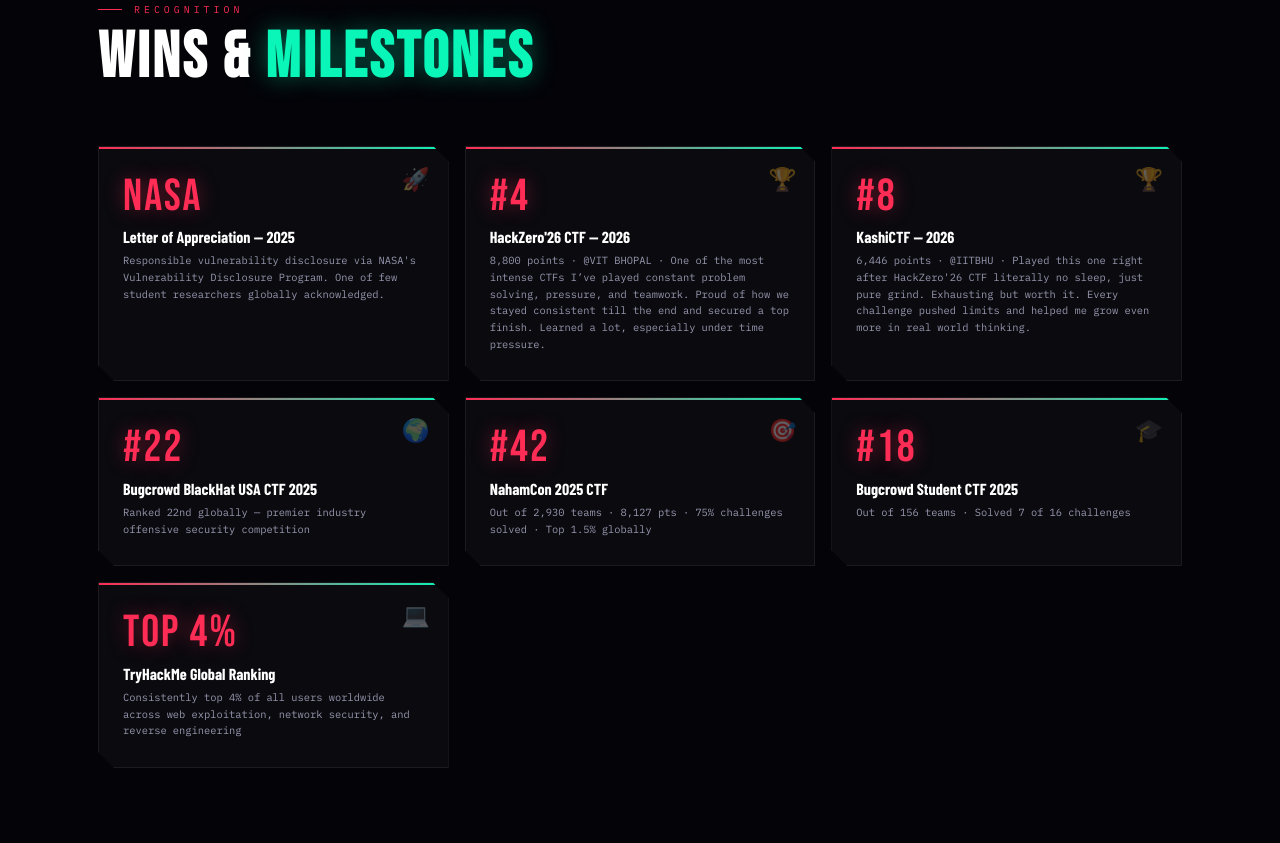
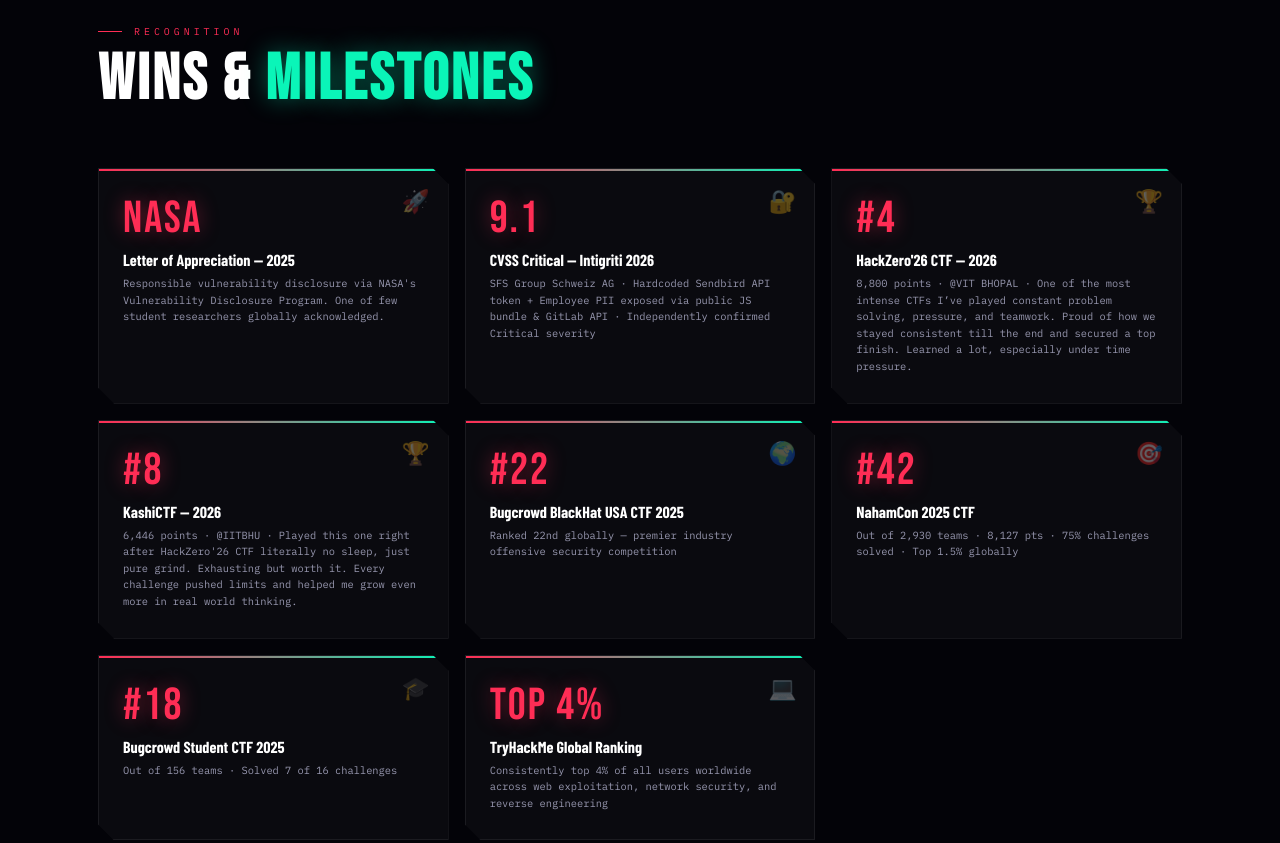
Before and after one commit to 1cYinfinity/Portfolio, a plain HTML site: page index.html in a window 1280 px wide. Shown: the part 3143-3986 px from the top of the page. Drawn offline with nearby package versions, Linux system fonts and the light colour scheme; a web font is replaced by a local one.

Commit message:
Update index.html

```diff
--- a/index.html
+++ b/index.html
@@ -714,7 +714,7 @@
         <span class="exp-period">Nov 2022 – Present</span>
       </div>
       <ul class="exp-pts">
-        <li>Identified and responsibly disclosed critical vulnerabilities — XSS, SQL Injection, authentication bypass, and IDOR — across multiple production platforms</li>
+        <li>Identified and responsibly disclosed critical vulnerabilities — XSS, SQL Injection, authentication bypass, IDOR, and <strong style="color:#fff">hardcoded credentials with employee PII exposure (CVSS 9.1 Critical)</strong> — across multiple production platforms on Bugcrowd, HackerOne, and Intigriti</li>
         <li>Recognised by <strong style="color:#fff">NASA's Vulnerability Disclosure Program (2025)</strong> with a Letter of Appreciation for responsible reporting</li>
         <li>Built and deployed <strong style="color:#fff">custom automated recon tooling</strong> (github.com/1cYinfinity/recon) used actively in bug bounty workflows</li>
         <li>Produced structured, detailed vulnerability reports combining OSINT, automation, and manual testing</li>
@@ -807,6 +807,13 @@
     </div>
 
     <div class="ach-card">
+      <div class="ach-ico">🔐</div>
+      <div class="ach-num">9.1</div>
+      <div class="ach-name">CVSS Critical — Intigriti 2026</div>
+      <div class="ach-sub">SFS Group Schweiz AG · Hardcoded Sendbird API token + Employee PII exposed via public JS bundle &amp; GitLab API · Independently confirmed Critical severity</div>
+    </div>
+
+    <div class="ach-card">
       <div class="ach-ico">🏆</div>
       <div class="ach-num">#4</div>
       <div class="ach-name">HackZero'26 CTF — 2026</div>
@@ -887,8 +894,7 @@
       <div class="proj-arrow">→</div>
     </div>
 
-
-  </div>
+      </div>
 </section>
 
 <!-- ── CERTS ── -->
```
